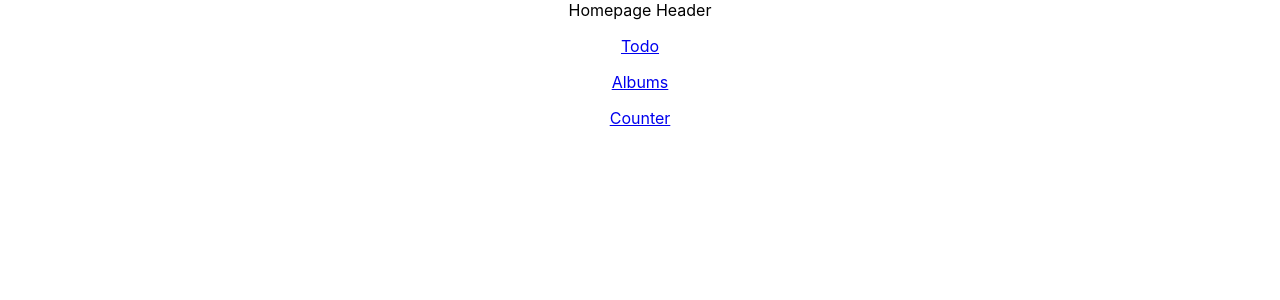
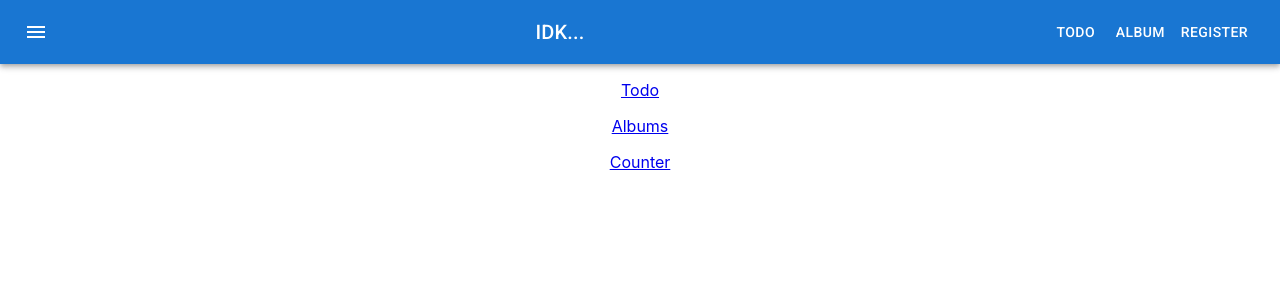
Before and after one commit to TQuyenNguyen/learn-reactjs, a React (Create React App) app: page / in a window 1280 px wide. Shown: the top 300 px of the page. Built offline with nearby package versions, Linux system fonts and the light colour scheme; no server answers.

Commit message:
feat(header): add header

```diff
--- a/src/App.js
+++ b/src/App.js
@@ -6,6 +6,7 @@ import { Link, Route, Routes } from "react-router-dom";
 import productApi from "./api/productApi";
 import ListPage from "./features/Todo/pages/ListPage/ListPage";
 import CounterFeature from "./features/Counter/Counter";
+import Header from "components/Header/Header";
 
 function App() {
   useEffect(() => {
@@ -17,7 +18,7 @@ function App() {
   }, []);
   return (
     <div className="App">
-      Homepage Header
+      <Header />
       <p>
         <Link to="/todo">Todo</Link>
       </p>
--- /dev/null
+++ b/src/components/Header/Header.jsx
@@ -0,0 +1,60 @@
+import * as React from "react";
+import AppBar from "@mui/material/AppBar";
+import Box from "@mui/material/Box";
+import Toolbar from "@mui/material/Toolbar";
+import Typography from "@mui/material/Typography";
+import Button from "@mui/material/Button";
+import IconButton from "@mui/material/IconButton";
+import MenuIcon from "@mui/icons-material/Menu";
+import { Link, NavLink } from "react-router-dom";
+import { makeStyles } from "@mui/styles";
+
+const useStyles = makeStyles((theme) => ({
+  root: {
+    flexGrow: 1,
+  },
+  menuButton: {
+    marginRight: "10px",
+  },
+  title: {
+    flexGrow: 1,
+  },
+  link: {
+    color: "#fff",
+    textDecoration: "none",
+  },
+}));
+
+export default function Header() {
+  const classes = useStyles();
+  return (
+    <Box sx={{ flexGrow: 1 }}>
+      <AppBar position="static">
+        <Toolbar>
+          <IconButton
+            size="large"
+            edge="start"
+            color="inherit"
+            aria-label="menu"
+            sx={{ mr: 2 }}
+          >
+            <MenuIcon />
+          </IconButton>
+          <Typography variant="h6" component="div" sx={{ flexGrow: 1 }}>
+            <Link className={classes.link} to="/">
+              IDK...
+            </Link>
+          </Typography>
+          <NavLink className={classes.link} to="/todo">
+            <Button color="inherit">Todo</Button>
+          </NavLink>
+          <NavLink className={classes.link} to="/albums">
+            <Button color="inherit">Album</Button>
+          </NavLink>
+
+          <Button color="inherit">Register</Button>
+        </Toolbar>
+      </AppBar>
+    </Box>
+  );
+}
```
